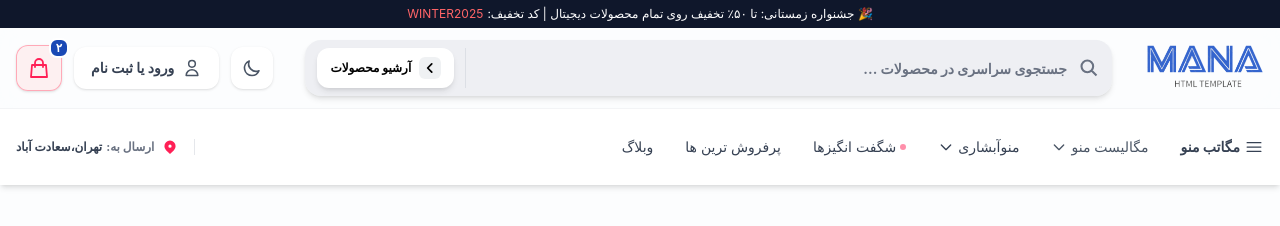
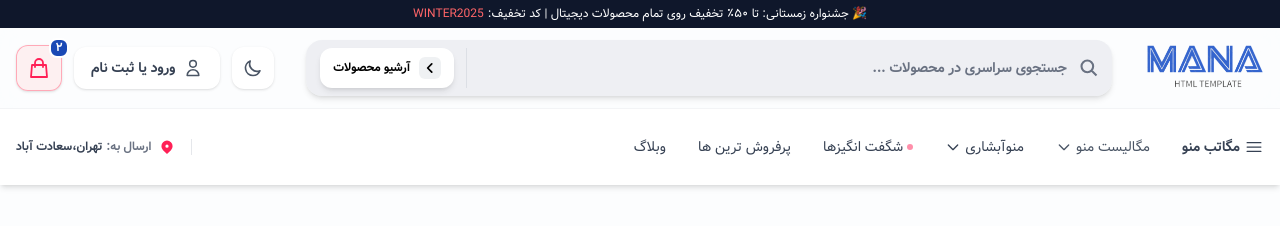
Before and after one commit to vahidr1996/vanilla-js-ecommerce, a website built with Vite: page index.html in a window 1280 px wide. Built offline with nearby package versions, Linux system fonts and the light colour scheme.

Commit message:
feat: configure base typography with Vazirmatn woff2

```diff
--- a/src/assets/css/style.css
+++ b/src/assets/css/style.css
@@ -1,6 +1,7 @@
 @import "tailwindcss";
 
 @theme {
+   --font-sans: "Vazir", sans-serif;
 
   --color-site: #fcfdfe;
   --color-primary-600: oklch(44.617% 0.17879 263.23);
@@ -13,3 +14,28 @@
 @utility wrapper {
   @apply max-w-[1440px] mx-auto px-2 sm:px-3 lg:px-4;
 }
+
+
+@font-face {
+  font-family: 'Vazir';
+  src: url('/src/assets/fonts/Vazir.woff2') format('woff2');
+  font-weight: 400;
+  font-style: normal;
+  font-display: swap;
+}
+
+@font-face {
+  font-family: 'Vazir';
+  src: url('/src/assets/fonts/Vazir-Medium.woff2') format('woff2');
+  font-weight: 500;
+  font-style: normal;
+  font-display: swap;
+}
+
+@font-face {
+  font-family: 'Vazir';
+  src: url('/src/assets/fonts/Vazir-Bold.woff2') format('woff2');
+  font-weight: 700;
+  font-style: normal;
+  font-display: swap;
+}
```
Also changed, not shown: src/assets/fonts/Vazir-Bold.woff2 (added), src/assets/fonts/Vazir-Medium.woff2 (added), src/assets/fonts/Vazir.woff2 (added).
